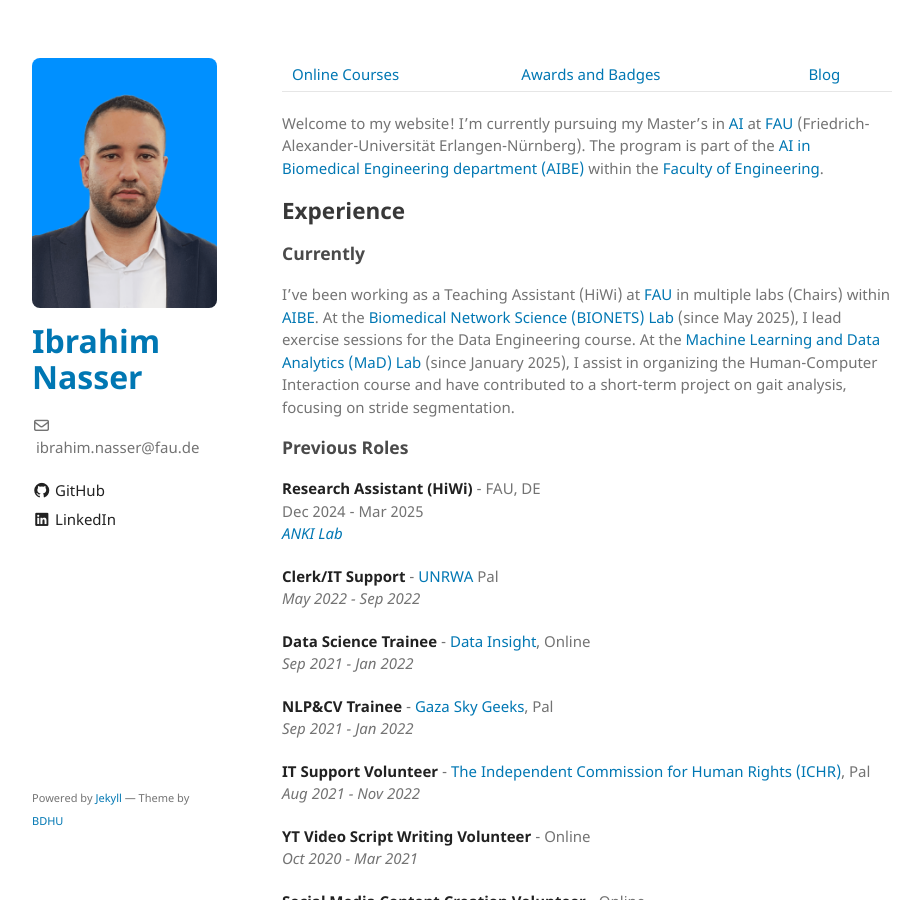
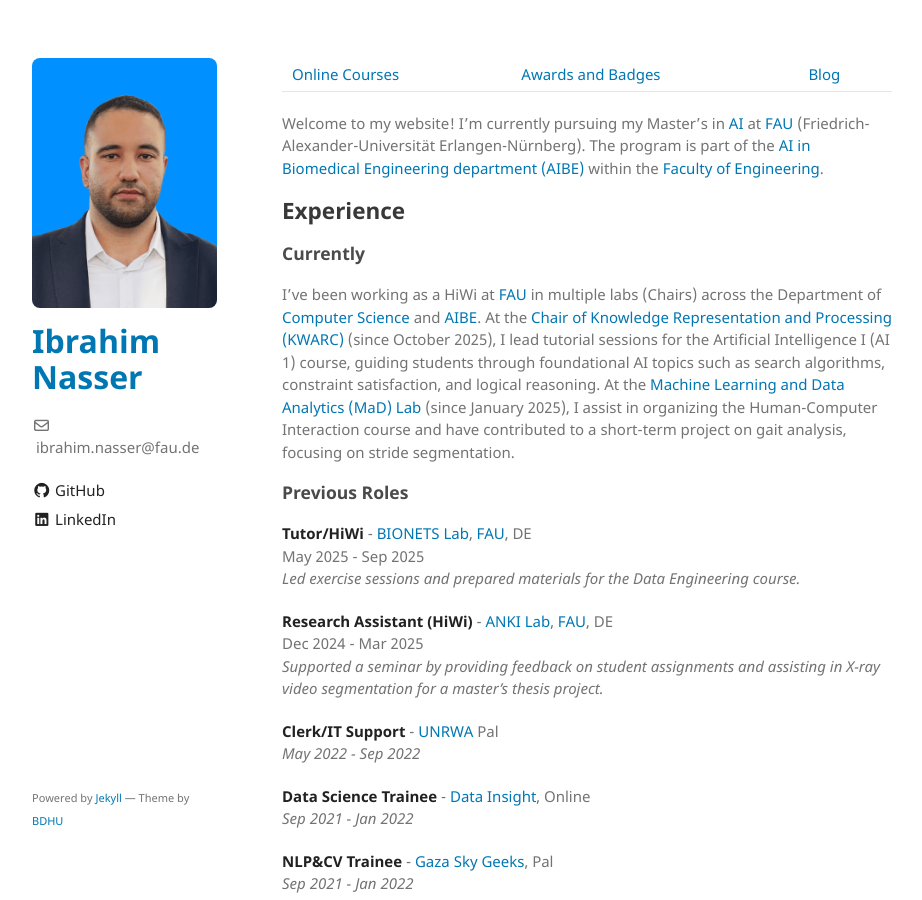
Before and after one commit to 96ibman/ibrahim-nasser, a Jekyll site: the page built from index.md, in a window 1280 px wide and 900 px high. Shown: the whole window, without its empty margins (178-1100 px from the left). Built offline with Jekyll 4.4.1, drawn with Linux system fonts in a browser that asks for light colours.

Commit message:
roles updated

```diff
--- a/index.md
+++ b/index.md
@@ -9,12 +9,18 @@ Welcome to my website! I’m currently pursuing my Master’s in [AI](https://ww
 
 ## Experience
 ### Currently
-I’ve been working as a Teaching Assistant (HiWi) at [FAU](https://www.fau.eu/){:target="_blank"} in multiple labs (Chairs) within [AIBE](https://www.aibe.tf.fau.de/){:target="_blank"}. At the [Biomedical Network Science (BIONETS) Lab](https://www.bionets.tf.fau.de/){:target="_blank"} (since May 2025), I lead exercise sessions for the Data Engineering course. At the [Machine Learning and Data Analytics (MaD) Lab](https://www.mad.tf.fau.de/){:target="_blank"} (since January 2025), I assist in organizing the Human-Computer Interaction course and have contributed to a short-term project on gait analysis, focusing on stride segmentation.
+I’ve been working as a HiWi at [FAU](https://www.fau.eu/){:target="_blank"} in multiple labs (Chairs) across the Department of [Computer Science](https://cs.fau.de/){:target="_blank"} and [AIBE](https://www.aibe.tf.fau.de/){:target="_blank"}.
+At the [Chair of Knowledge Representation and Processing (KWARC)](https://kwarc.info/){:target="_blank"}  (since October 2025), I lead tutorial sessions for the Artificial Intelligence I (AI 1) course, guiding students through foundational AI topics such as search algorithms, constraint satisfaction, and logical reasoning.
+At the [Machine Learning and Data Analytics (MaD) Lab](https://www.mad.tf.fau.de/){:target="_blank"} (since January 2025), I assist in organizing the Human-Computer Interaction course and have contributed to a short-term project on gait analysis, focusing on stride segmentation.
 
 ### Previous Roles
-**Research Assistant (HiWi)** - FAU, DE <br>
+**Tutor/HiWi** - [BIONETS Lab](https://www.bionets.tf.fau.de/){:target="_blank"}, [FAU](https://www.fau.eu/){:target="_blank"}, DE <br>
+May 2025 - Sep 2025 <br>
+*Led exercise sessions and prepared materials for the Data Engineering course.*
+
+**Research Assistant (HiWi)** - [ANKI Lab](https://anki.xyz/){:target="_blank"}, [FAU](https://www.fau.eu/){:target="_blank"}, DE <br>
 Dec 2024 - Mar 2025 <br>
-*[ANKI Lab](https://anki.xyz/){:target="_blank"}*
+*Supported a seminar by providing feedback on student assignments and assisting in X-ray video segmentation for a master’s thesis project.*
 
 **Clerk/IT Support** - [UNRWA](https://www.unrwa.org/){:target="_blank"} Pal <br>
 *May 2022 - Sep 2022*
```
